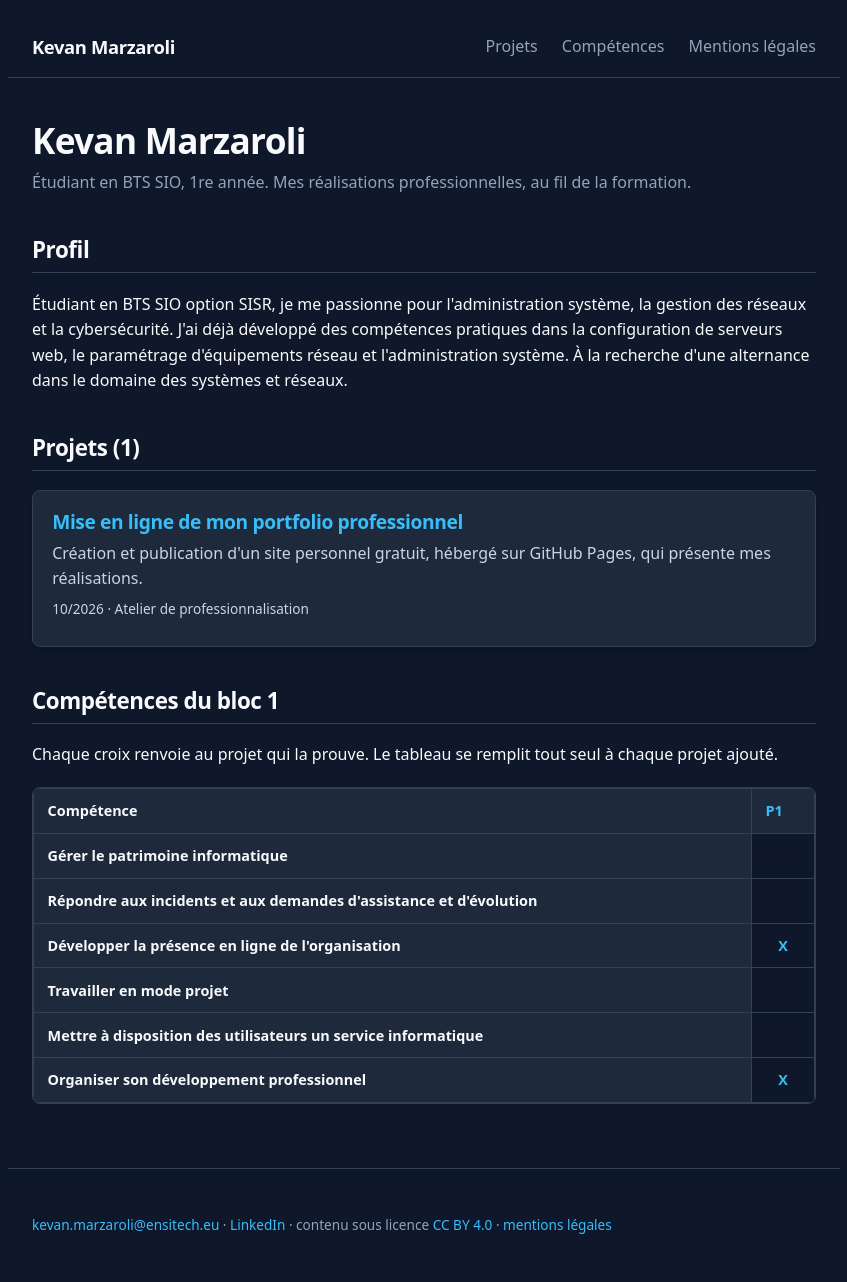
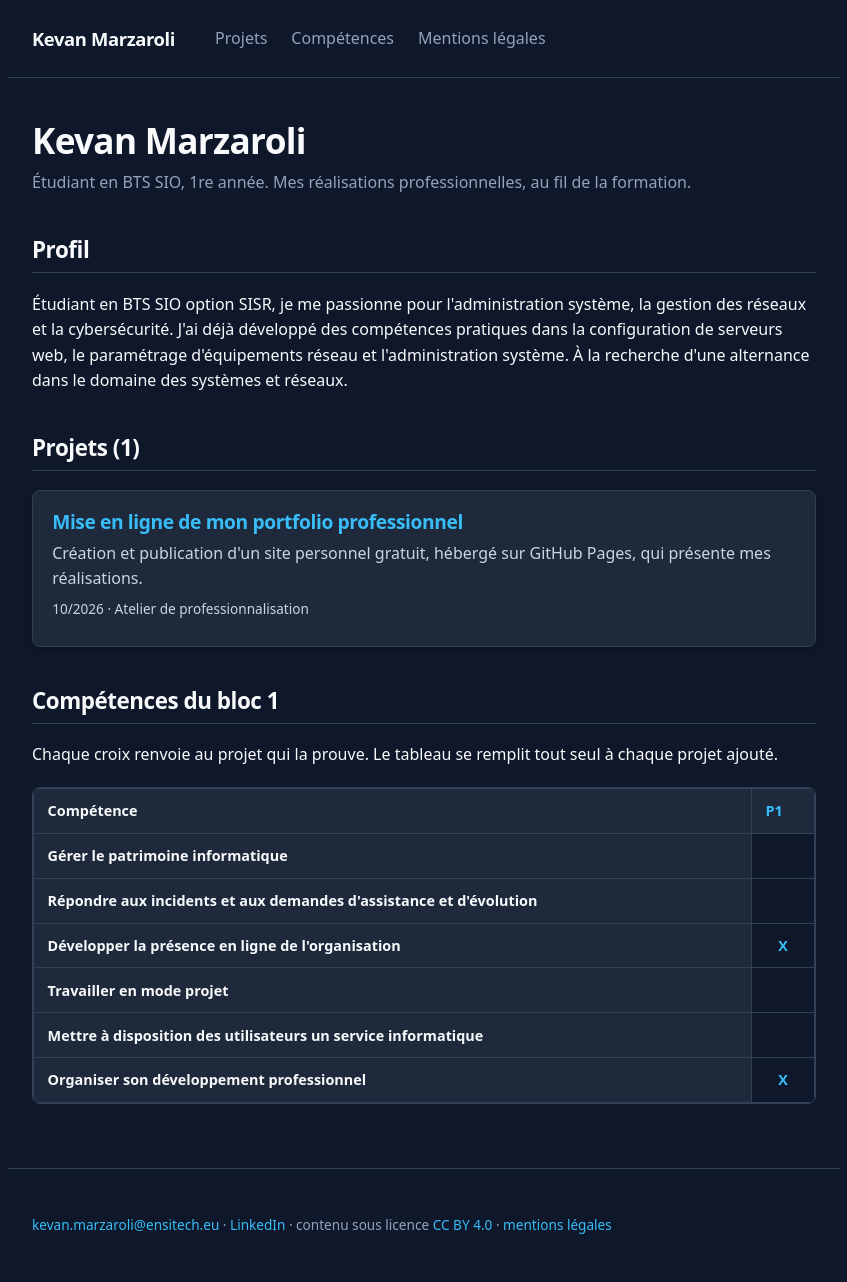
Before and after one commit to kevan-png/repository-Kevan-Marzaroli, a Jekyll site: the page built from index.html, in a window 1280 px wide. Shown: the whole page, without its empty margins (216-1063 px from the left). Built offline with Jekyll 4.4.1, drawn with Linux system fonts in a browser that asks for light colours.

Commit message:
Adjust header padding and alignment styles

```diff
--- a/css/style.css
+++ b/css/style.css
@@ -30,14 +30,15 @@ header, main, footer {
   padding: 0 1.5rem;
 }
 
+/* Header aligné à gauche style Meta */
 header {
-  padding-top: 2rem;
-  padding-bottom: 1rem;
+  padding-top: 1.5rem;
+  padding-bottom: 1.5rem;
   display: flex;
   flex-wrap: wrap;
-  justify-content: space-between;
+  justify-content: flex-start;
   align-items: center;
-  gap: 1rem 1.5rem;
+  gap: 1rem 2.5rem;
   border-bottom: 1px solid var(--trait);
 }
 
```
